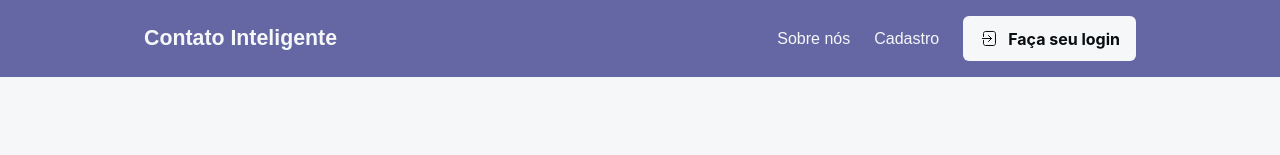
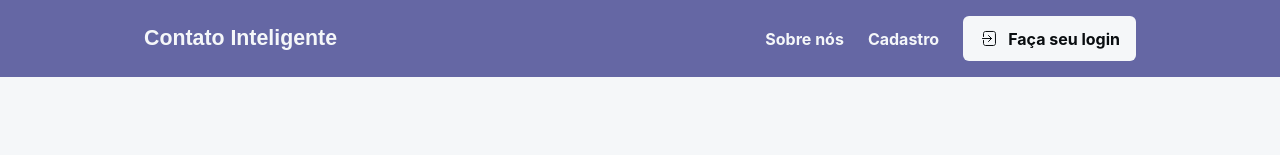
Before and after one commit to vinicioscst/contatointeligente-frontend, a Next.js app: page / in a window 1280 px wide. Shown: the top 155 px of the page. Built offline with nearby package versions, Linux system fonts and the light colour scheme; a web font is replaced by a local one.

Commit message:
style: removed visual inconsistencies

```diff
--- a/src/components/navigation/MobileNav/index.tsx
+++ b/src/components/navigation/MobileNav/index.tsx
@@ -8,12 +8,12 @@ const MobileNav = () => {
     <div className="p-4 block sm:hidden text-background-color">
       <nav className="flex flex-col items-center gap-6">
         <Link href={"#about-us"}>
-          <li className="hover:text-accent-color cursor-pointer transition-colors">
+          <li className="hover:underline hover:text-background-color/80 font-inter font-bold underline-offset-4 cursor-pointer transition-all">
             Sobre nós
           </li>
         </Link>
         <Link href={"/register"}>
-          <li className="hover:text-accent-color cursor-pointer transition-colors">
+          <li className="hover:underline hover:text-background-color/80 font-inter font-bold underline-offset-4 cursor-pointer transition-all">
             Cadastro
           </li>
         </Link>
--- a/src/components/navigation/Nav/index.tsx
+++ b/src/components/navigation/Nav/index.tsx
@@ -8,12 +8,12 @@ const Nav = () => {
     <div className="hidden sm:block">
       <nav className="flex items-center gap-6">
         <Link href={"#about-us"}>
-          <li className="hover:underline hover:text-background-color/80 underline-offset-4 cursor-pointer transition-all">
+          <li className="hover:underline hover:text-background-color/80 font-inter font-bold underline-offset-4 cursor-pointer transition-all">
             Sobre nós
           </li>
         </Link>
         <Link href={"/register"}>
-          <li className="hover:underline hover:text-background-color/80 underline-offset-4 cursor-pointer transition-all">
+          <li className="hover:underline hover:text-background-color/80 font-inter font-bold underline-offset-4 cursor-pointer transition-all">
             Cadastro
           </li>
         </Link>
```
